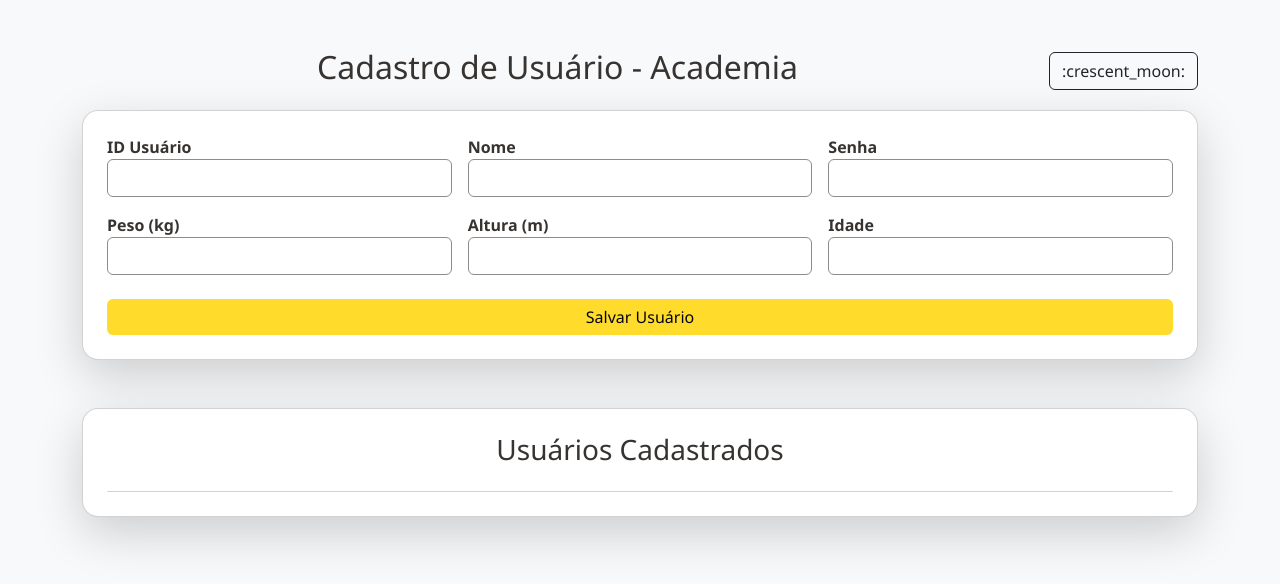
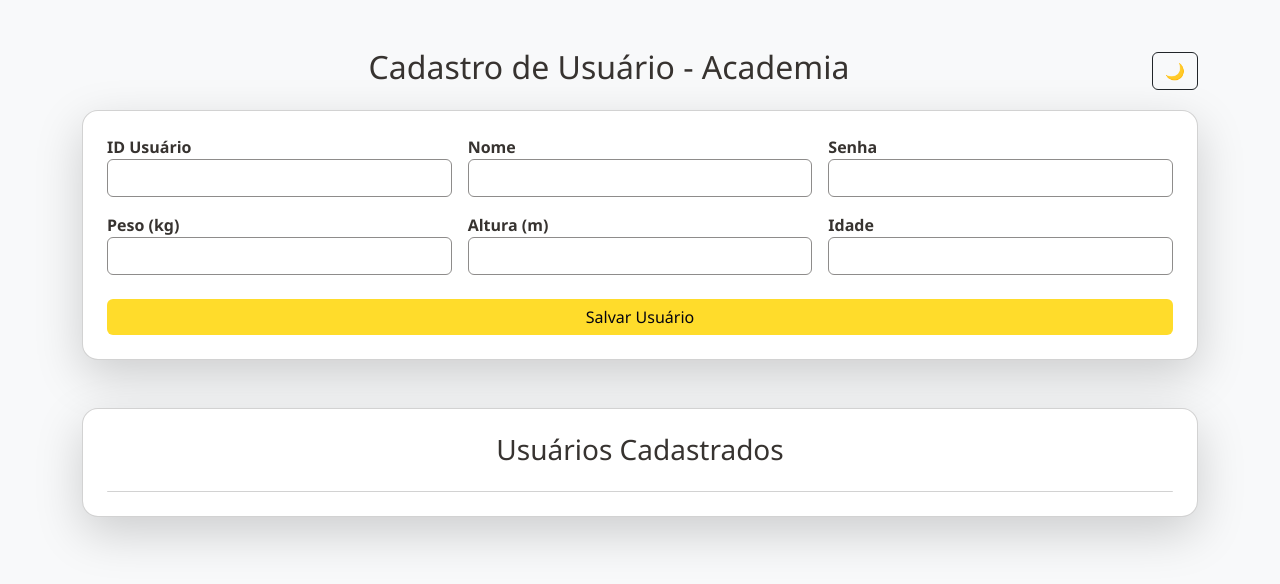
Before and after one commit to baiano570/oat2-devfrontend-pedro, a plain HTML site: page index.html in a window 1280 px wide. Drawn offline with nearby package versions, Linux system fonts and the light colour scheme.

Commit message:
Update index.html

```diff
--- a/index.html
+++ b/index.html
@@ -11,7 +11,7 @@
   <div class="container mt-5">
     <div class="d-flex justify-content-between align-items-center mb-3">
       <h2 class="text-center flex-grow-1">Cadastro de Usuário - Academia</h2>
-      <button class="btn btn-outline-dark ms-3" id="toggleDarkMode">:crescent_moon:</button>
+      <button class="btn btn-outline-dark ms-3" id="toggleDarkMode">🌙</button>
     </div>
 
     <div class="card shadow-lg p-4">
@@ -58,6 +58,7 @@
     <button onclick="fecharErro()">Fechar</button>
   </div>
 
+  <!-- Apenas este script é necessário -->
   <script src="script.js"></script>
 </body>
 </html>
```
